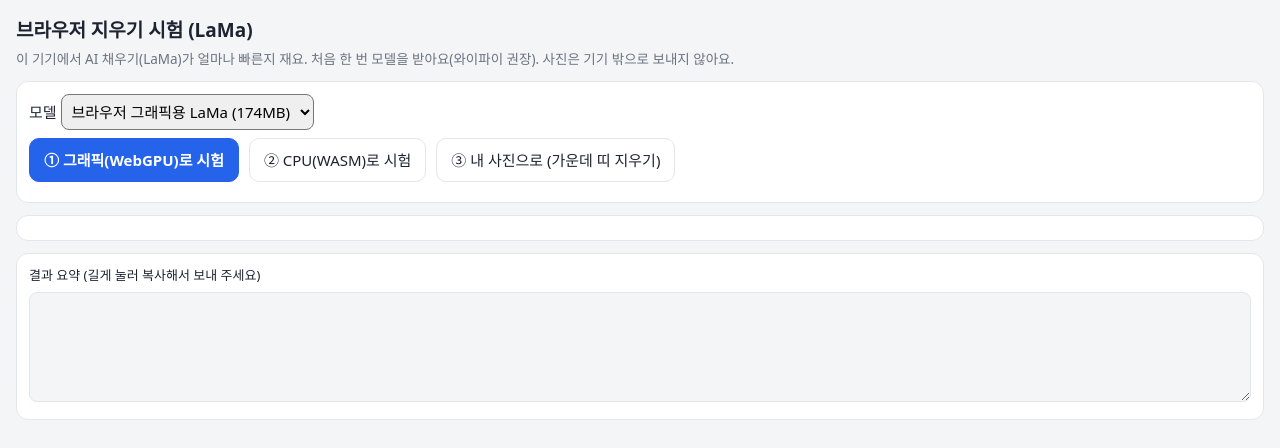
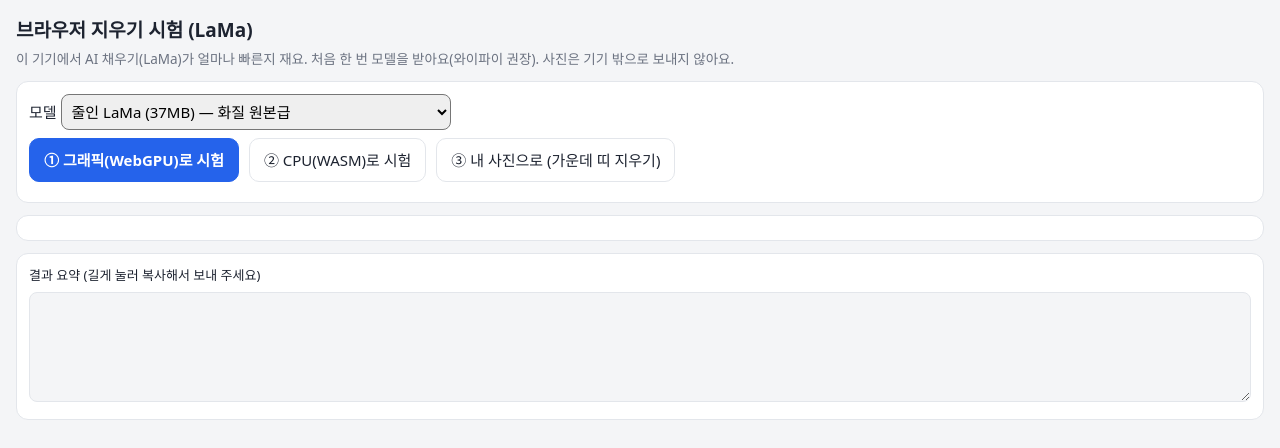
Before and after one commit to SeJun-Kim0411/lama-browser-test, a plain HTML site: page index.html in a window 1280 px wide. Drawn offline with Linux system fonts and the light colour scheme.

Commit message:
기본 모델을 화질 좋은 int8 로
Co-Authored-By: Claude Opus 5.5 <noreply@anthropic.com>

```diff
--- a/index.html
+++ b/index.html
@@ -27,8 +27,8 @@ textarea{width:100%;height:110px;font:12px monospace;background:var(--bg);color:
 <p>이 기기에서 AI 채우기(LaMa)가 얼마나 빠른지 재요. 처음 한 번 모델을 받아요(와이파이 권장). 사진은 기기 밖으로 보내지 않아요.</p>
 <div class="card">
   <label style="display:block;margin-bottom:8px">모델 <select id="model" style="font:inherit;padding:6px;border-radius:8px">
-    <option value="dilated">브라우저 그래픽용 LaMa (174MB)</option>
-    <option value="int8">줄인 LaMa (37MB)</option>
+    <option value="int8" selected>줄인 LaMa (37MB) — 화질 원본급</option>
+    <option value="dilated">그래픽용 LaMa-Dilated (174MB) — 빠르지만 화질 낮음</option>
   </select></label>
   <button class="primary" id="bGpu">① 그래픽(WebGPU)로 시험</button>
   <button id="bCpu">② CPU(WASM)로 시험</button>
```
